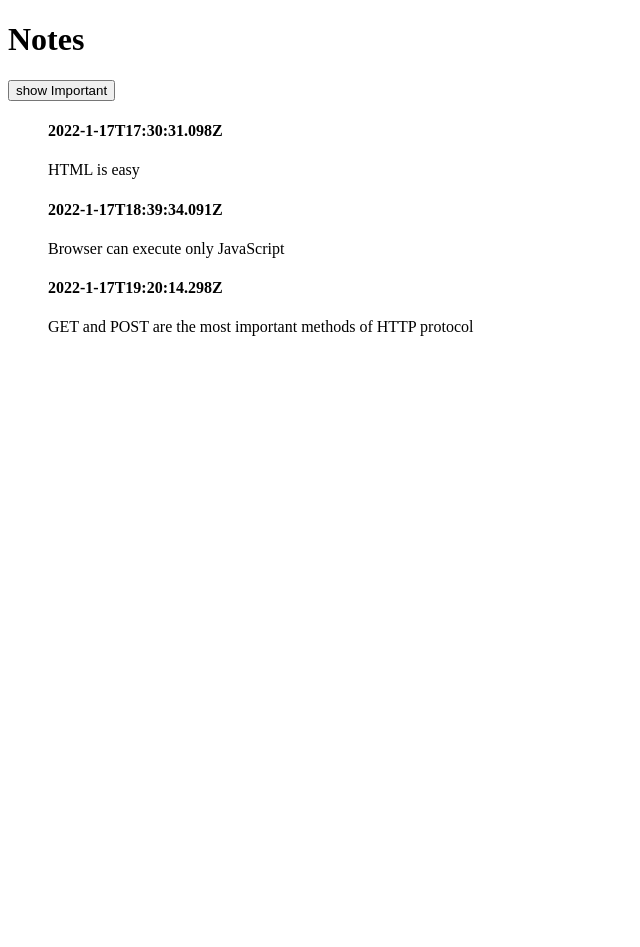
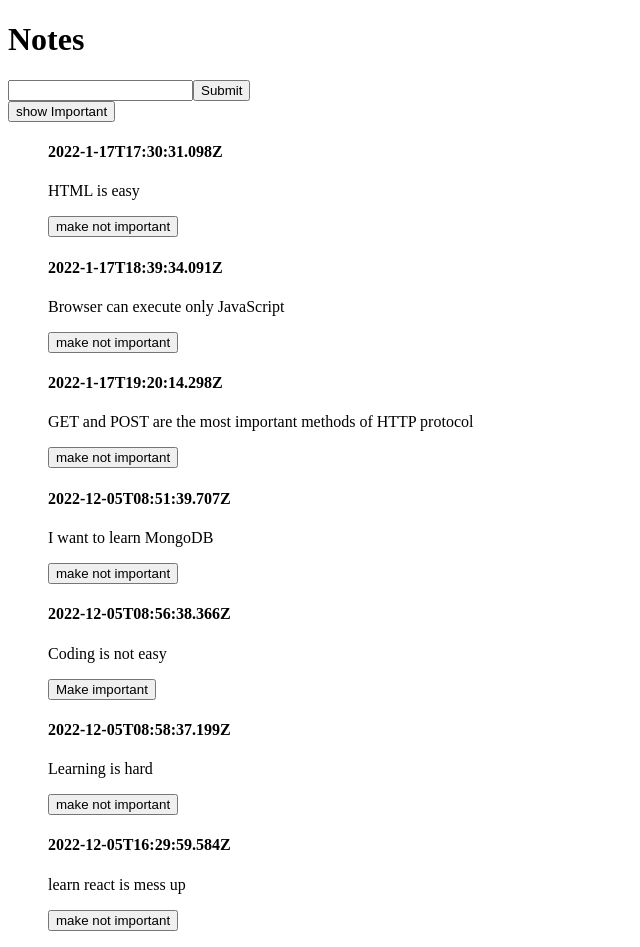
Before and after one commit to dilippoudel/mooc-part2, a React (Create React App) app: page / in a window 1280 px wide. Shown: the whole page, without its empty margins (0-640 px from the left). Before the commit the page ends 800 px from the top, so only its background shows below. Built offline with nearby package versions, Linux system fonts and the light colour scheme; data requests are answered from the project's data file.

Commit message:
Add create, read and update service for notes

```diff
--- a/db.json
+++ b/db.json
@@ -10,13 +10,37 @@
       "id": 2,
       "content": "Browser can execute only JavaScript",
       "date": "2022-1-17T18:39:34.091Z",
-      "important": false
+      "important": true
     },
     {
       "id": 3,
       "content": "GET and POST are the most important methods of HTTP protocol",
       "date": "2022-1-17T19:20:14.298Z",
       "important": true
+    },
+    {
+      "content": "I want to learn MongoDB",
+      "date": "2022-12-05T08:51:39.707Z",
+      "important": true,
+      "id": 4
+    },
+    {
+      "content": "Coding is not easy",
+      "date": "2022-12-05T08:56:38.366Z",
+      "important": false,
+      "id": 5
+    },
+    {
+      "content": "Learning is hard",
+      "date": "2022-12-05T08:58:37.199Z",
+      "important": true,
+      "id": 6
+    },
+    {
+      "content": "learn react is mess up",
+      "date": "2022-12-05T16:29:59.584Z",
+      "important": true,
+      "id": 7
     }
   ]
 }
--- a/src/App.js
+++ b/src/App.js
@@ -1,4 +1,4 @@
-import axios from 'axios'
+import noteService from './services/notes'
 import { useState, useEffect } from 'react'
 import Note from './components/Note/Note'
 function App() {
@@ -6,14 +6,36 @@ function App() {
   const [newNote, setNewNote] = useState('')
   const [showAll, setShowAll] = useState(true)
 
-  const hook = () => {
-    axios.get('http://localhost:3001/notes').then((response) => {
-      console.log('promise fullfiled')
-      setNotes(response.data)
+  useEffect(() => {
+    noteService.getAll().then((initialNotes) => setNotes(initialNotes))
+  }, [])
+
+  const addNote = (event) => {
+    event.preventDefault()
+    const noteObject = {
+      content: newNote,
+      date: new Date(),
+      important: Math.random() < 0.5,
+    }
+    noteService.create(noteObject).then((returnedNote) => {
+      setNotes(notes.concat(returnedNote))
+      setNewNote('')
     })
   }
-  useEffect(hook, [])
-  console.log('renders', notes.length, ' notes')
+
+  const toogleImportanceOf = (id) => {
+    const note = notes.find((note) => note.id === id)
+    const changeNote = { ...note, important: !note.important }
+    noteService
+      .update(id, changeNote)
+      .then((returnedNote) => {
+        setNotes(notes.map((n) => (n.id !== id ? n : returnedNote)))
+      })
+      .catch((err) => {
+        alert(`the note '${note.content}' was already deleted from server`)
+        setNotes(notes.filter((note) => note.id !== id))
+      })
+  }
 
   const notesToShowAll = showAll
     ? notes
@@ -21,12 +43,24 @@ function App() {
   return (
     <div>
       <h1>Notes</h1>
+      <form action="" onSubmit={addNote}>
+        <input
+          type="text"
+          value={newNote}
+          onChange={(e) => setNewNote(e.target.value)}
+        />
+        <button type="submit">Submit</button>
+      </form>
       <button onClick={() => setShowAll(!showAll)}>
         {showAll ? 'show Important' : 'show all'}
       </button>
       <ul>
         {notesToShowAll.map((note) => (
-          <Note key={note.id} note={note} />
+          <Note
+            key={note.id}
+            note={note}
+            toogleImportance={() => toogleImportanceOf(note.id)}
+          />
         ))}
       </ul>
     </div>
--- a/src/components/Note/Note.js
+++ b/src/components/Note/Note.js
@@ -1,8 +1,10 @@
-const Note = ({ note }) => {
+const Note = ({ note, toogleImportance }) => {
+  const label = note.important ? 'make not important' : 'Make important'
   return (
     <div>
       <h4 className="title">{note.date}</h4>
       <p>{note.content}</p>
+      <button onClick={toogleImportance}>{label}</button>
     </div>
   )
 }
--- /dev/null
+++ b/src/services/notes.js
@@ -0,0 +1,19 @@
+import axios from 'axios'
+const baseUrl = 'http://localhost:3001/notes'
+const getAll = () => {
+  const request = axios.get(baseUrl)
+  return request.then((response) => response.data)
+}
+const create = (newObject) => {
+  const request = axios.post(baseUrl, newObject)
+  return request.then((response) => response.data)
+}
+const update = (id, newObject) => {
+  const request = axios.put(`${baseUrl}/${id}`, newObject)
+  return request.then((response) => response.data)
+}
+export default {
+  getAll,
+  create,
+  update,
+}
```
